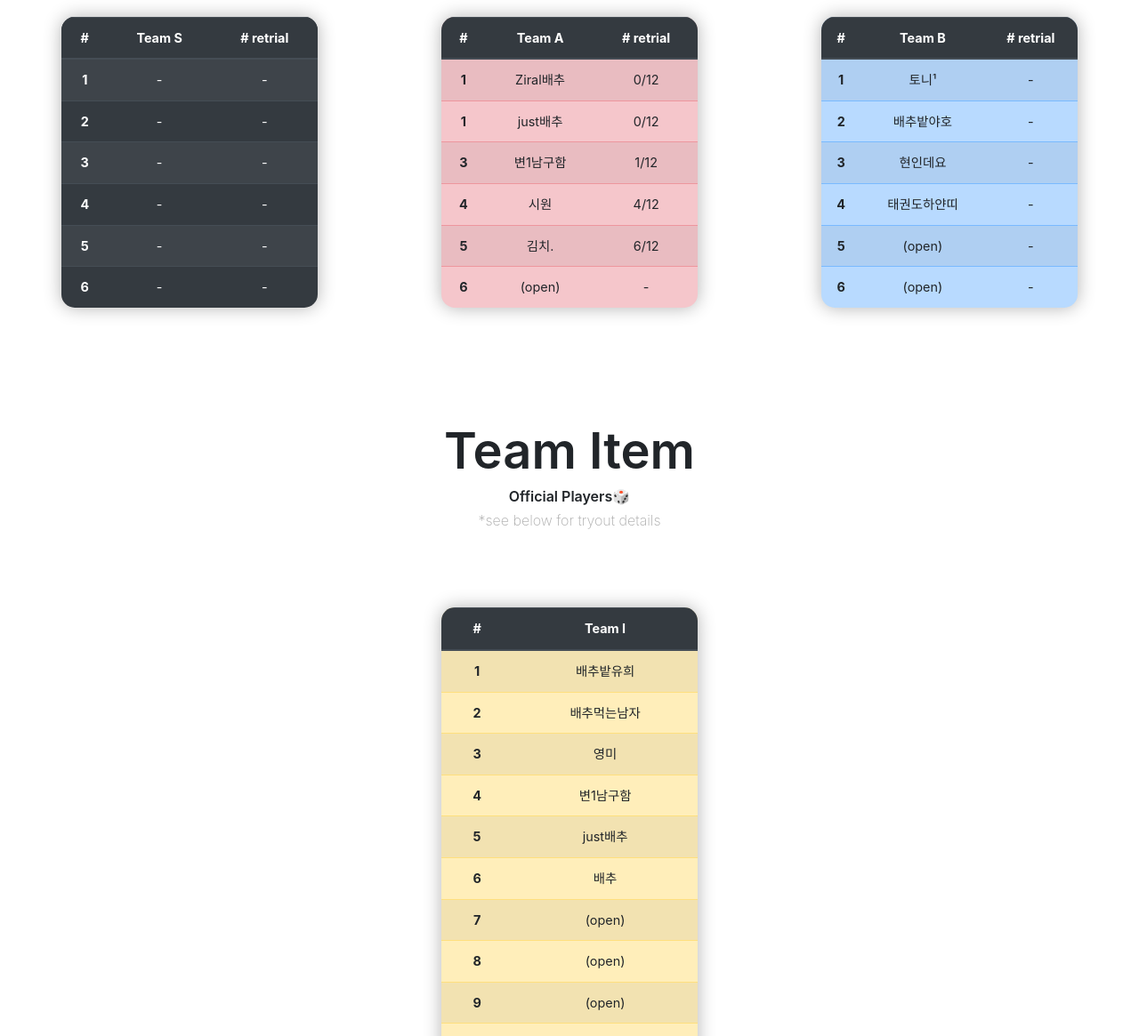
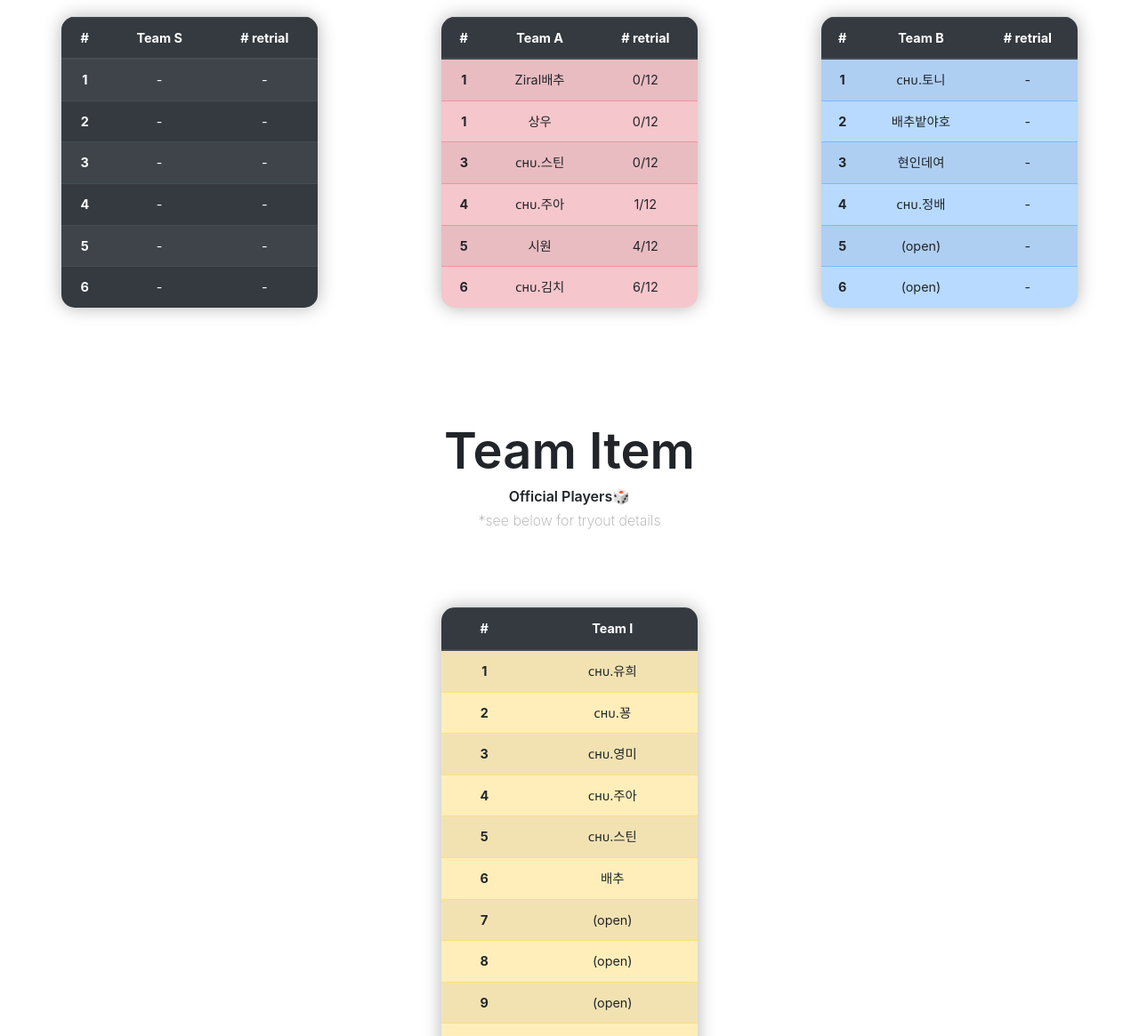
Before and after one commit to masonkoh/cabbage, a plain HTML site: page docs/index.html in a window 1280 px wide. Shown: the part 775-1940 px from the top of the page at 89% size. Drawn offline with nearby package versions, Linux system fonts and the light colour scheme.

Commit message:
players nickname updated

```diff
--- a/docs/index.html
+++ b/docs/index.html
@@ -155,29 +155,28 @@
                         </tr>
                         <tr>
                             <th scope="row">1</th>
-                            <td>just배추</td>
+                            <td>상우</td>
                             <td>0/12</td>
                         </tr>
                         <tr>
                             <th scope="row">3</th>
-                            <td>변1남구함</td>
+                            <td>ᴄʜᴜ.스틴</td>
+                            <td>0/12</td>
+                        </tr>
+                        <tr>
+                            <th scope="row">4</th>
+                            <td>ᴄʜᴜ.주아</td>
                             <td>1/12</td>
                         </tr>
                         <tr>
-                            <th scope="row">4</th>
+                            <th scope="row">5</th>
                             <td>시원</td>
                             <td>4/12</td>
                         </tr>
                         <tr>
-                            <th scope="row">5</th>
-                            <td>김치.</td>
+                            <th scope="row">6</th>
+                            <td>ᴄʜᴜ.김치</td>
                             <td>6/12</td>
-                        </tr>
-
-                        <tr>
-                            <th scope="row">6</th>
-                            <td>(open)</td>
-                            <td>-</td>
                         </tr>
                     </tbody>
                 </table>
@@ -194,7 +193,7 @@
                     <tbody>
                         <tr>
                             <th scope="row">1</th>
-                            <td>토니¹</td>
+                            <td>ᴄʜᴜ.토니</td>
                             <td>-</td>
                         </tr>
                         <tr>
@@ -204,12 +203,12 @@
                         </tr>
                         <tr>
                             <th scope="row">3</th>
-                            <td>현인데요</td>
+                            <td>현인데여</td>
                             <td>-</td>
                         </tr>
                         <tr>
                             <th scope="row">4</th>
-                            <td>태권도하얀띠</td>
+                            <td>ᴄʜᴜ.정배</td>
                             <td>-</td>
                         </tr>
                         <tr>
@@ -246,23 +245,23 @@
                     <tbody>
                         <tr>
                             <th scope="row">1</th>
-                            <td>배추밭유희</td>
+                            <td>ᴄʜᴜ.유희</td>
                         </tr>
                         <tr>
                             <th scope="row">2</th>
-                            <td>배추먹는남자</td>
+                            <td>ᴄʜᴜ.꾱</td>
                         </tr>
                         <tr>
                             <th scope="row">3</th>
-                            <td>영미</td>
+                            <td>ᴄʜᴜ.영미</td>
                         </tr>
                         <tr>
                             <th scope="row">4</th>
-                            <td>변1남구함</td>
+                            <td>ᴄʜᴜ.주아</td>
                         </tr>
                         <tr>
                             <th scope="row">5</th>
-                            <td>just배추</td>
+                            <td>ᴄʜᴜ.스틴</td>
                         </tr>
                         <tr>
                             <th scope="row">6</th>
```
